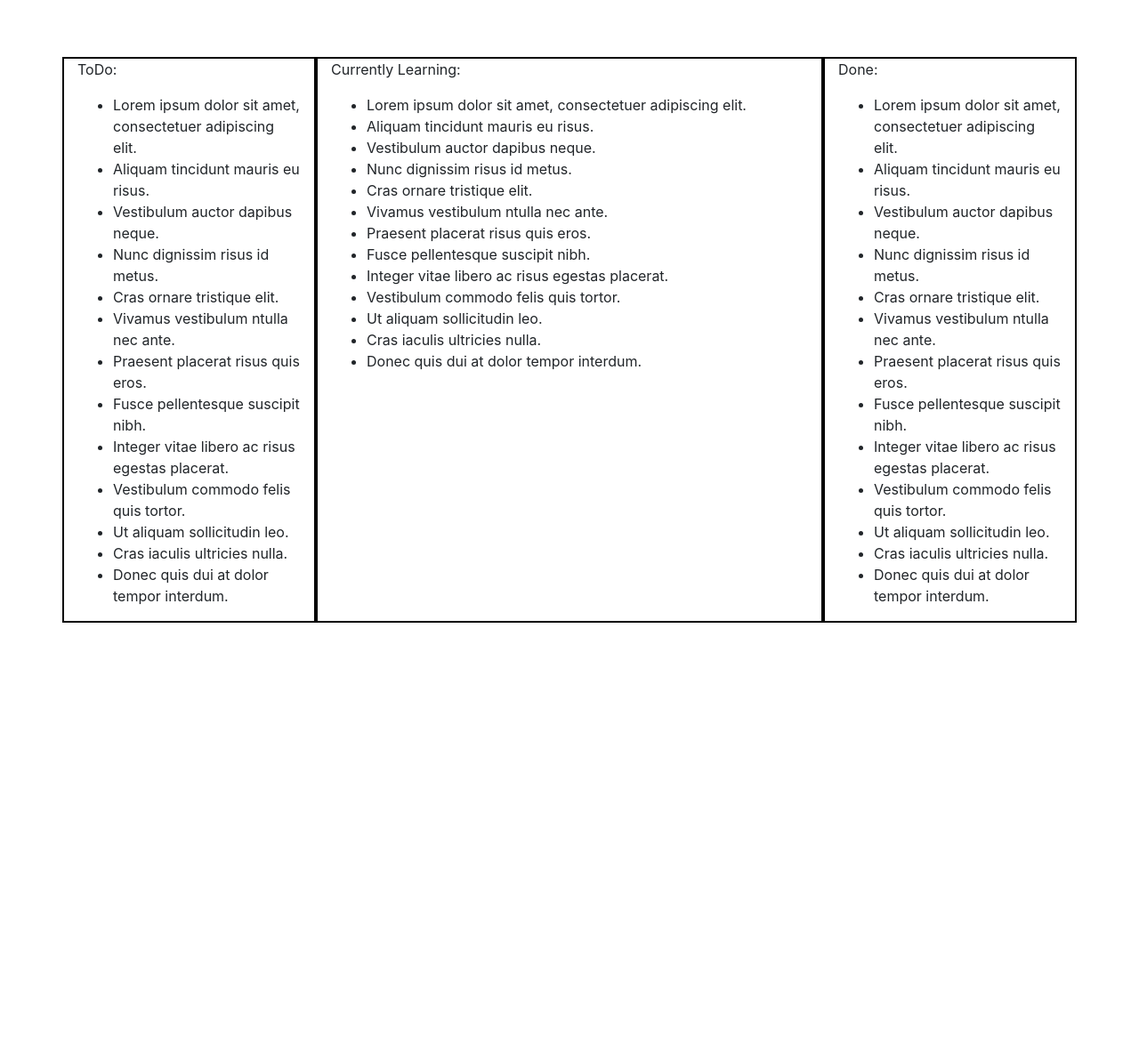
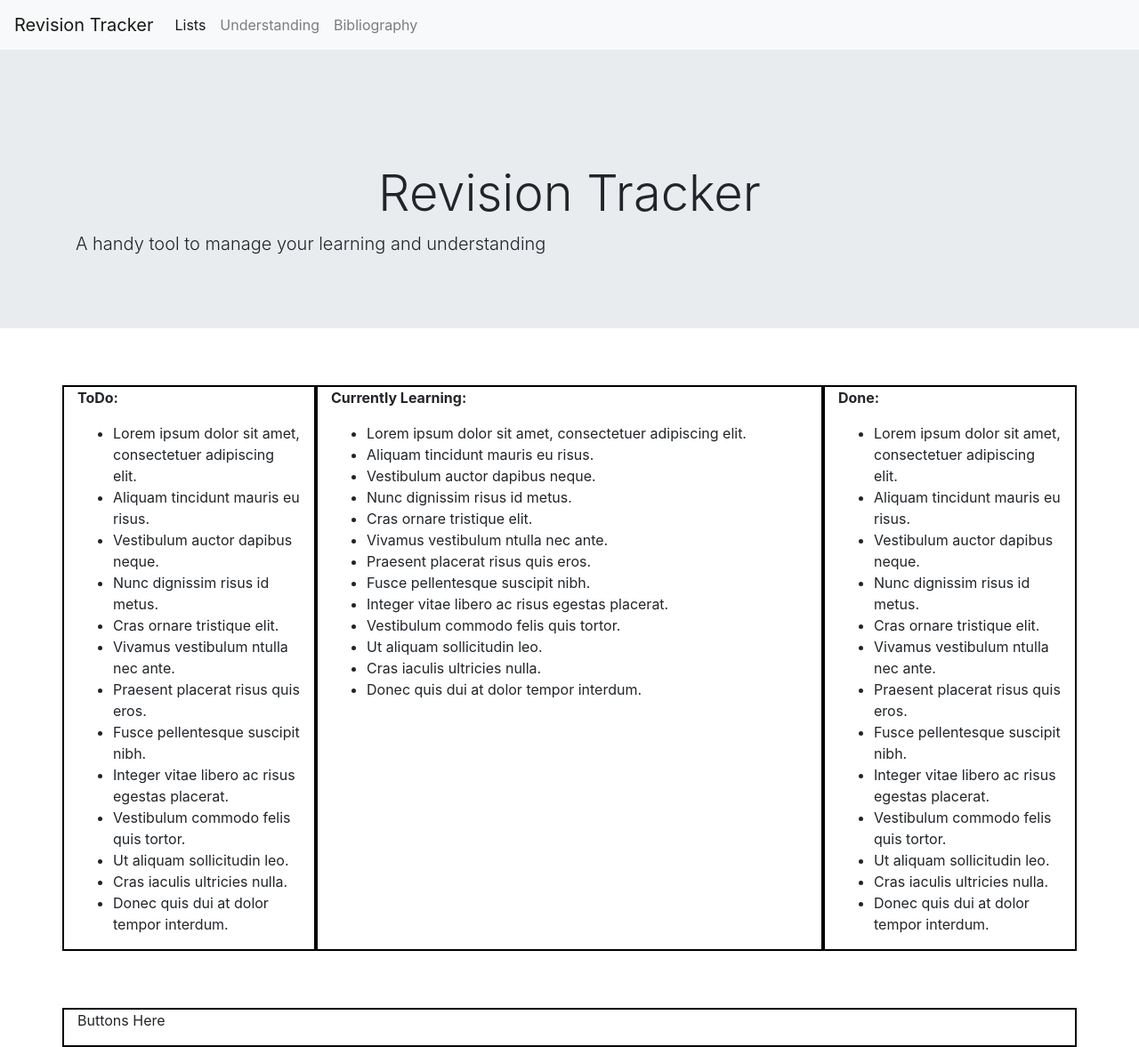
Before and after one commit to JosephNamihas/Revision_Tracker, a plain HTML site: page index.html in a window 1280 px wide. Shown: the whole page at 89% size. Before the commit the page ends 800 px from the top, so only its background shows below. Drawn offline with nearby package versions, Linux system fonts and the light colour scheme.

Commit message:
Added bootstrap elements

```diff
--- a/index.html
+++ b/index.html
@@ -9,13 +9,32 @@
     <link rel="stylesheet" href="https://stackpath.bootstrapcdn.com/bootstrap/4.3.1/css/bootstrap.min.css" integrity="sha384-ggOyR0iXCbMQv3Xipma34MD+dH/1fQ784/j6cY/iJTQUOhcWr7x9JvoRxT2MZw1T" crossorigin="anonymous">
     <link rel="stylesheet" href="styles.css">
 
-    <title>Three Column Bootstrap Template</title>
+    <title>Revision Tracker</title>
 </head>
 <body>
-    <div class="container">
+    <nav class="navbar navbar-expand-lg navbar-light bg-light">
+        <a class="navbar-brand" href="#">Revision Tracker</a>
+        <div class="collapse navbar-collapse" id="navbarNavAltMarkup">
+          <div class="navbar-nav">
+            <a class="nav-item nav-link active" href="#lists">Lists<span class="sr-only"></span></a>
+            <a class="nav-item nav-link" href="#understanding">Understanding</a>
+            <a class="nav-item nav-link" href="#bib">Bibliography</a>
+
+          </div>
+        </div>
+      </nav>
+
+      <div class="jumbotron jumbotron-fluid">
+        <div class="container">
+          <h1 class="display-4">Revision Tracker</h1>
+          <p class="lead">A handy tool to manage your learning and understanding</p>
+        </div>
+      </div>
+
+    <div id="lists" class="container">
         <div class="row">
             <div class="todo col-md-3">
-                <p>ToDo:</p>
+                <p class="todo-heading">ToDo:</p>
                 <ul>
                     <li>Lorem ipsum dolor sit amet, consectetuer adipiscing elit.</li>
                     <li>Aliquam tincidunt mauris eu risus.</li>
@@ -34,7 +53,7 @@
 
             </div>
             <div class="doing col-md-6">
-                <p>Currently Learning:</p>
+                <p class ="doing-heading">Currently Learning:</p>
                 <ul>
                     <li>Lorem ipsum dolor sit amet, consectetuer adipiscing elit.</li>
                     <li>Aliquam tincidunt mauris eu risus.</li>
@@ -53,7 +72,7 @@
 
             </div>
             <div class="done col-md-3">
-                <p>Done:</p>
+                <p class = "done-heading">Done:</p>
                 <ul>
                     <li>Lorem ipsum dolor sit amet, consectetuer adipiscing elit.</li>
                     <li>Aliquam tincidunt mauris eu risus.</li>
@@ -74,16 +93,22 @@
         </div>
     </div>
 
+<footer>
+    <div class="container footer-buttons">
+        <div class ="row">
+            <div class ="col-md-12">
+                <p>Buttons Here</p>
+            </div>
+        </div>
+    </div>
+</footer>
 
 
 
-
-<footer>
-    <div></div>
-</footer>
-
-    </body>
-
     <!-- Optional JavaScript -->
     <!-- jQuery first, then Popper.js, then Bootstrap JS -->
-    <script src="https://code.jquery.com/jquery-3.3.1.slim.min.js" integrity="sha384-q8i/X+965DzO0rT7abK41JStQIAqVgRVz
+    <script src="/script.js"></script>
+    <script src="https://code.jquery.com/jquery-3.3.1.slim.min.js" integrity="sha384-q8i/X+965DzO0rT7abK41JStQIAqVgRVz"></script>
+</body>
+
+</html>
--- /dev/null
+++ b/script.js
@@ -0,0 +1 @@
+// Append list items with button
--- a/styles.css
+++ b/styles.css
@@ -1,18 +1,52 @@
-.todo {
-    border: 2px solid black;
-}
 
-
-.doing {
-    border: 2px solid black;
+:root {
 
 }
 
-.done {
-    border: 2px solid black;
+/* -- NAVBAR -- */
 
+
+
+/* -- JUMBOTRON -- */
+
+
+
+/* -- LIST -- */
+
+h1 {
+    text-align: center;
 }
 
 .container {
     margin-top: 5%;
 }
+
+.todo {
+    border: 2px solid black;
+}
+
+.todo-heading {
+    font-weight: bold;
+}
+
+.doing {
+    border: 2px solid black;
+}
+
+.doing-heading {
+    font-weight: bold;
+}
+
+.done {
+    border: 2px solid black;
+}
+
+.done-heading {
+    font-weight: bold;
+}
+
+/* -- FOOTER -- */
+
+.footer-buttons {
+    border: 2px solid black;
+}
```
